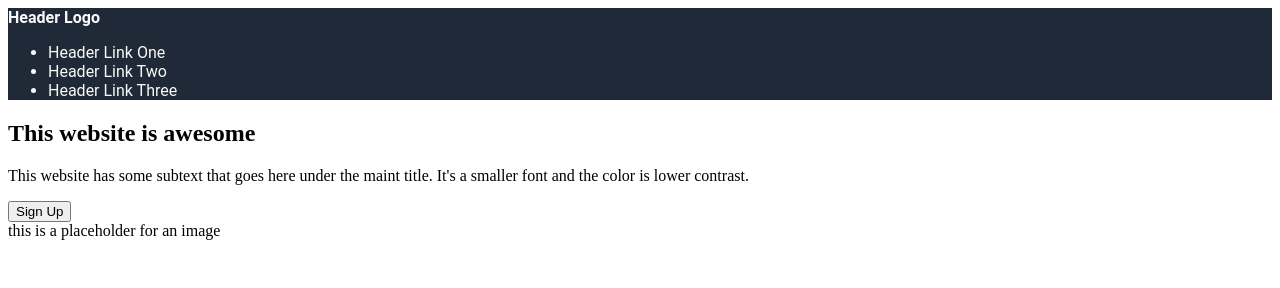
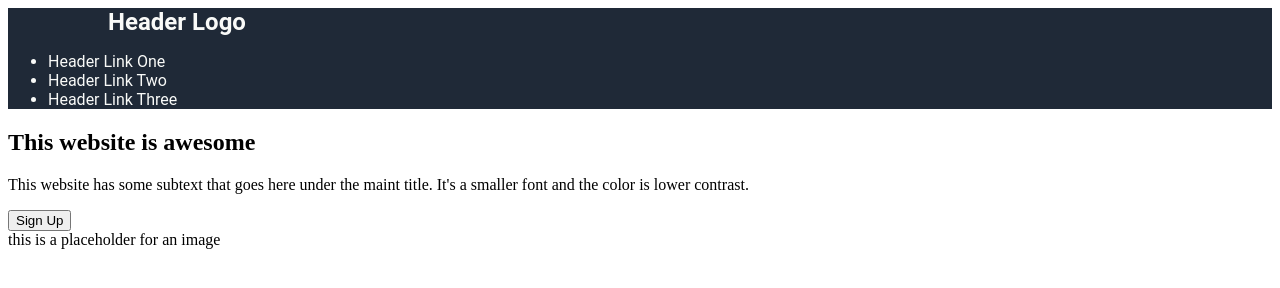
Before and after one commit to AnnakaM-8/landing-page, a plain HTML site: page index.html in a window 1280 px wide. Drawn offline with Linux system fonts and the light colour scheme.

Commit message:
Adjusted left margin of the logo text

```diff
--- a/style.css
+++ b/style.css
@@ -5,4 +5,7 @@
 }
 .logo {
     font-weight: bold;
+    font-size: 24px;
+    display: flex;
+    margin-left: 100px;
 }
```
